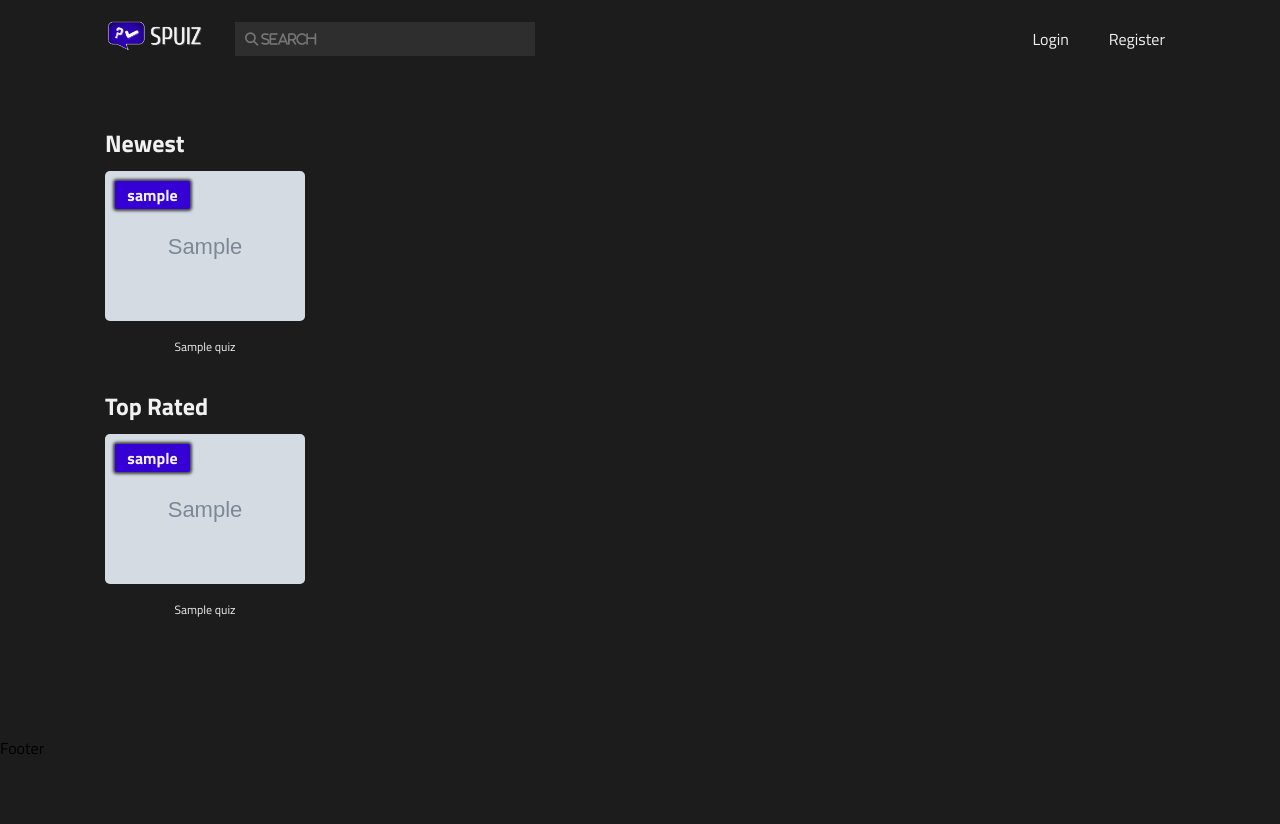
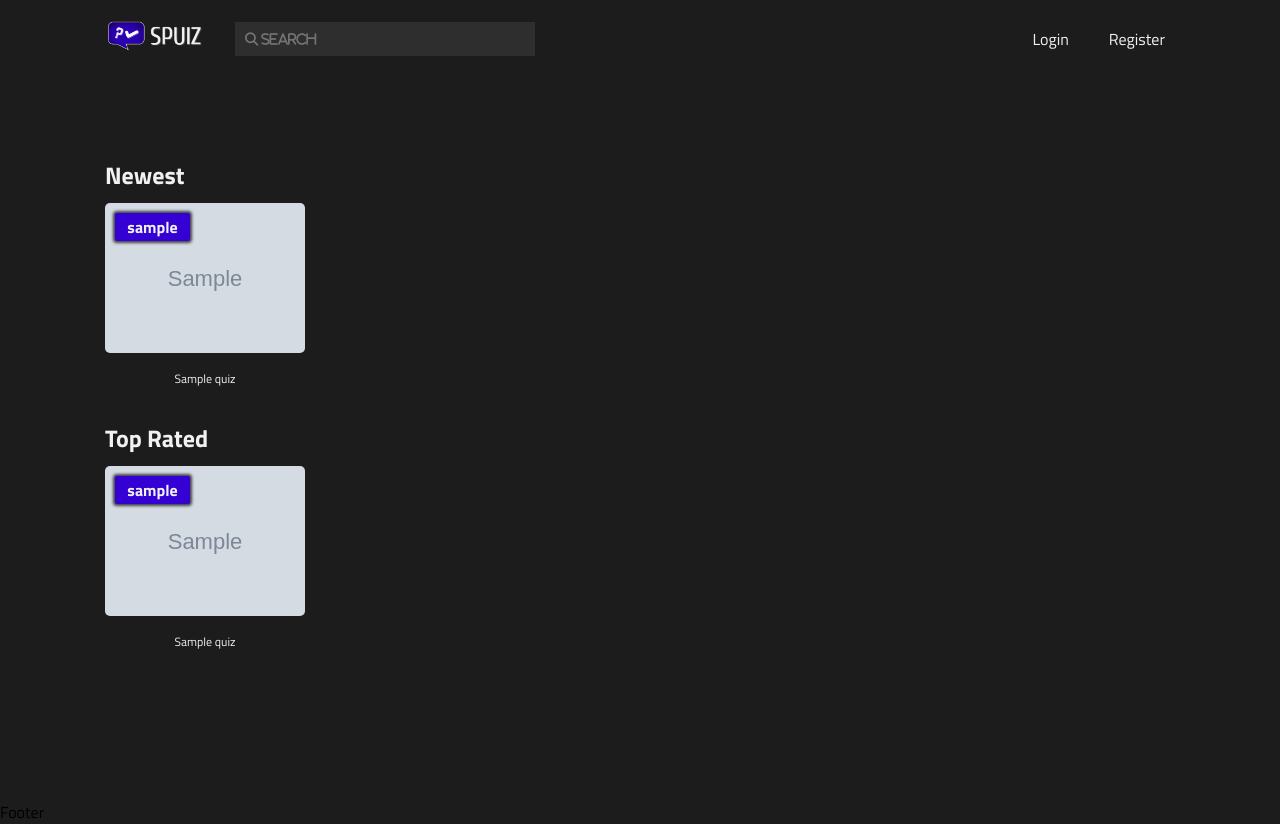
Before and after one commit to Spimy/Spuiz-old, a Django app: page / in a window 1280 px wide. Before the commit the page ends 754 px from the top, so only its background shows below. Run offline with Django 3.2, Linux system fonts and the light colour scheme; tables that the repository leaves empty hold one stand-in row (values such as "Sample post"); grey boxes marked "Sample" are stand-in pictures; some libraries are stand-ins or nearby versions.

Commit message:
Fix center layout

```diff
--- a/Main/static/assets/css/homepage.css
+++ b/Main/static/assets/css/homepage.css
@@ -1,11 +1,19 @@
 #homepage {
-    padding: 105px;
+    display: flex;
+    flex-direction: column;
+    height: 100vh;
+    padding: 75px 105px;
+}
+
+#newest {
+    margin-top: auto;
 }
 
 #newest h2 {
     color: #f1f1f1;
     font-size: 24px;
     margin: 20px 0 -10px 0;
+    overflow-x: hidden;
 }
 
 #newest .quizzes {
@@ -82,10 +90,15 @@
 }
 
 
+#top_rated {
+    margin-bottom: auto;
+}
+
 #top_rated h2 {
     color: #f1f1f1;
     font-size: 24px;
     margin: 20px 0 -10px 0;
+    overflow-x: hidden;
 }
 
 #top_rated .quizzes {
@@ -160,15 +173,3 @@
     -webkit-line-clamp: 2;
     -webkit-box-orient: vertical;
 }
-
-@media only screen {
-
-    @media (max-width: 790px) {
-
-        #homepage {
-            padding: 35% 60px;
-        }
-
-    }
-
-}
```
